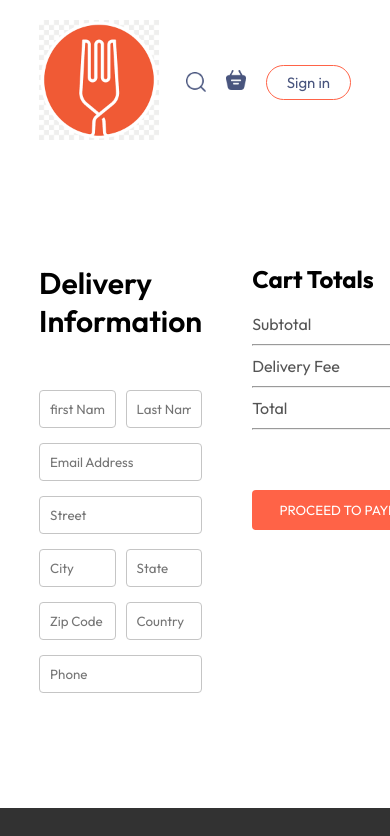
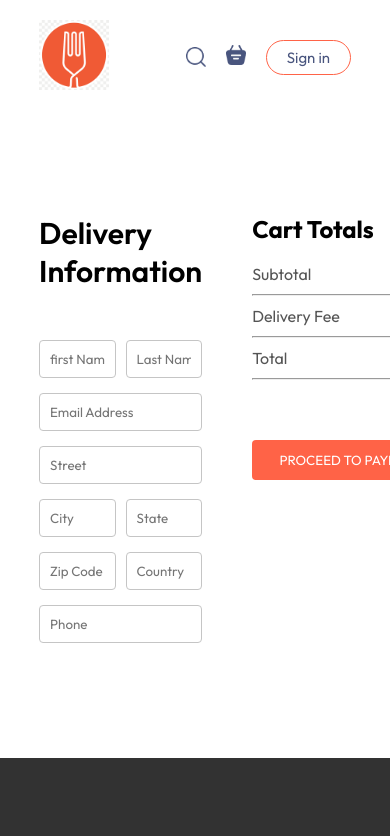
Before and after one commit to vikasverma4851/food-del, a React (Vite) app in the folder frontend/: page /order in a window 390 px wide. Shown: the top 836 px of the page. Built offline with nearby package versions, Linux system fonts and the light colour scheme; no server answers.

Commit message:
Update Navbar.css

```diff
--- a/frontend/src/components/Navbar/Navbar.css
+++ b/frontend/src/components/Navbar/Navbar.css
@@ -114,7 +114,7 @@ navbar-profile {
 }
 @media (max-width: 900px) {
   .navbar .logo {
-    width: 120px;
+    width: 70px;
   }
   .navbar-menu {
     gap: 15px;
```
